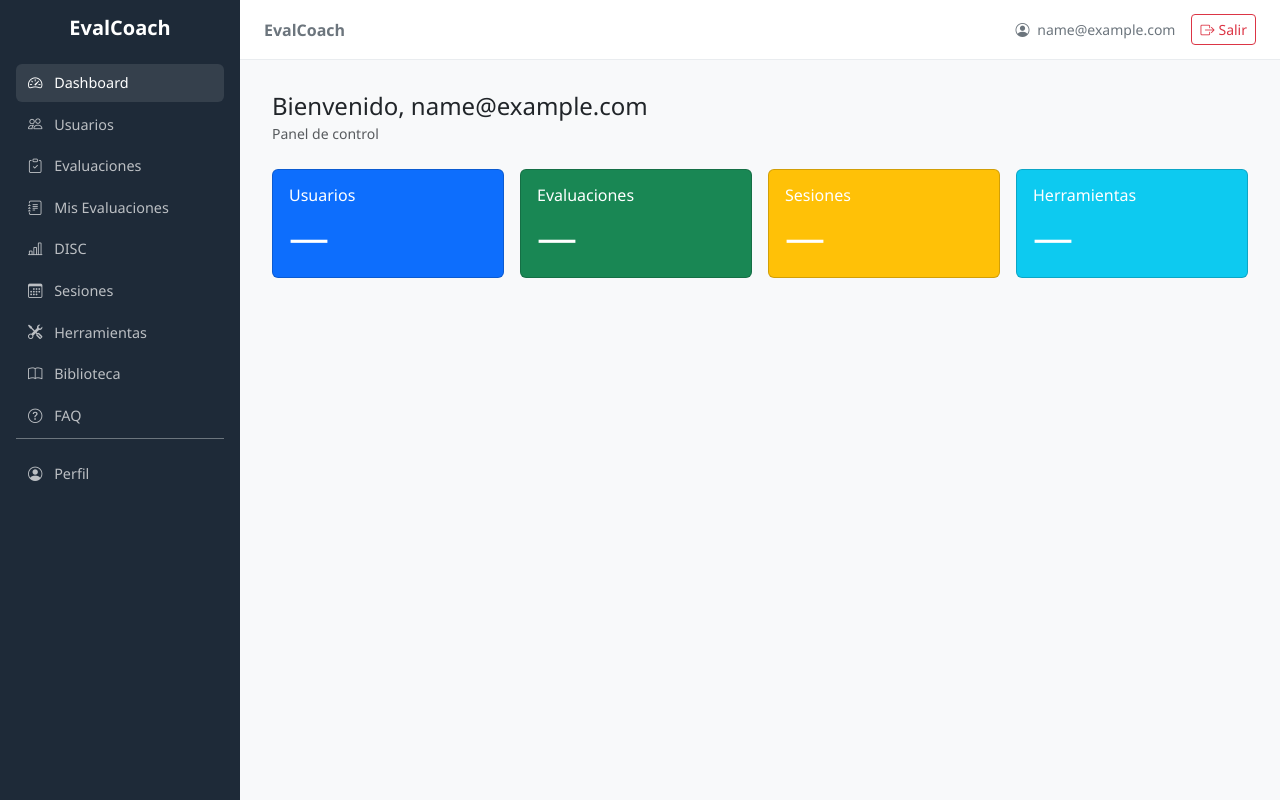
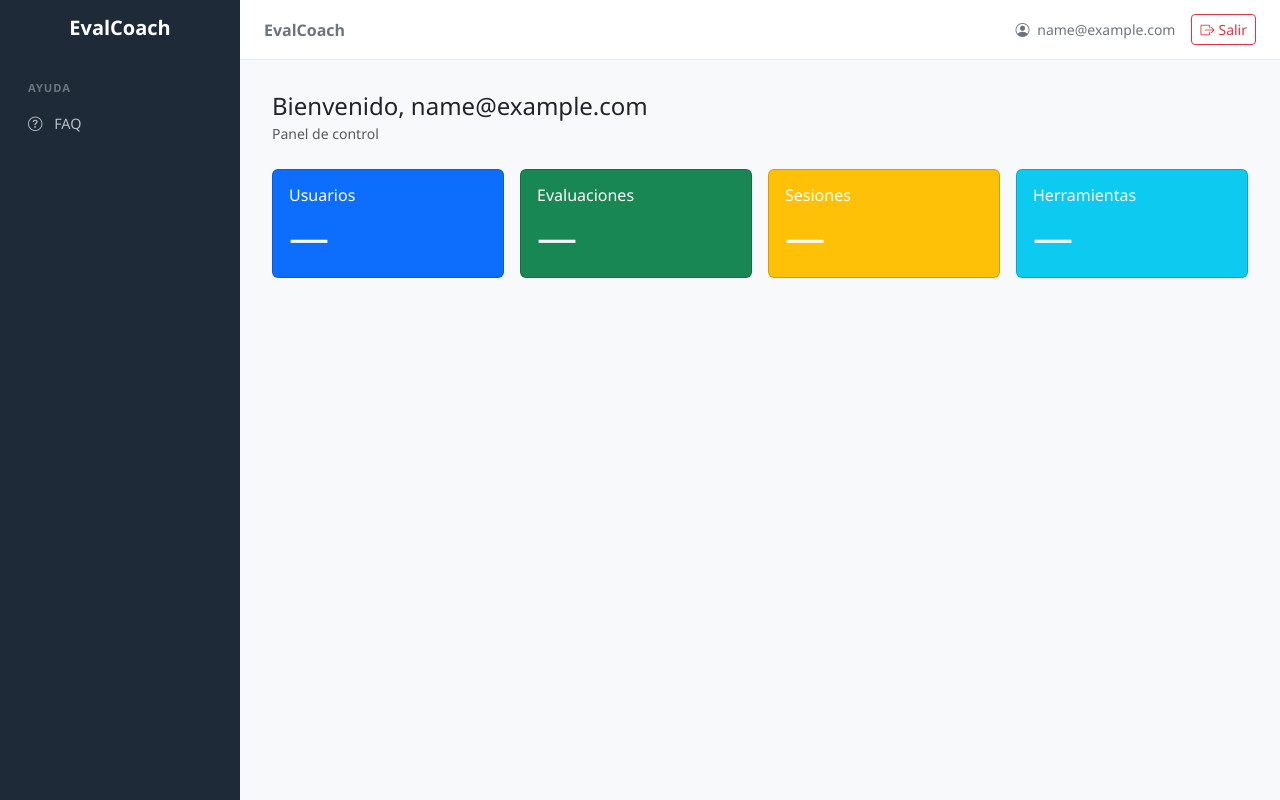
Before and after one commit to mmatus0/ProyectoAngular, an Angular app in the folder frontend/: page /dashboard in a window 1280 px wide. Built offline with nearby package versions, Linux system fonts and the light colour scheme; sample sign-in values are in the browser's storage.

Commit message:
Implementa perfilamiento

```diff
--- a/frontend/src/app/core/models/user.model.ts
+++ b/frontend/src/app/core/models/user.model.ts
@@ -4,5 +4,8 @@ export interface User {
   nombre?: string;
   apellido?: string;
   rol?: string;
+  rol_id?: number;
+  usuario?: string;
+  avatar?: string;
   token?: string;
 }
--- a/frontend/src/app/shared/components/sidebar/sidebar.component.css
+++ b/frontend/src/app/shared/components/sidebar/sidebar.component.css
@@ -21,3 +21,13 @@
   color: #fff;
   background-color: rgba(255, 255, 255, 0.1);
 }
+
+.nav-section-label {
+  font-size: 0.7rem;
+  font-weight: 600;
+  letter-spacing: 0.08em;
+  color: rgba(255, 255, 255, 0.35);
+  text-transform: uppercase;
+  padding: 0.5rem 0.75rem 0.25rem;
+  list-style: none;
+}
--- a/frontend/src/app/shared/components/sidebar/sidebar.component.html
+++ b/frontend/src/app/shared/components/sidebar/sidebar.component.html
@@ -1,15 +1,14 @@
 <nav class="sidebar d-flex flex-column p-3">
+
   <div class="sidebar-brand mb-4 text-center">
     <h5 class="fw-bold text-white mb-0">EvalCoach</h5>
     <small class="text-white-50">{{ user()?.rol }}</small>
   </div>
 
   <ul class="nav flex-column gap-1">
-    <li class="nav-item">
-      <a class="nav-link" routerLink="/dashboard" routerLinkActive="active">
-        <i class="bi bi-speedometer2 me-2"></i> Dashboard
-      </a>
-    </li>
+
+    @if (esAdminOCoach()) {
+      <li class="nav-section-label">NAVEGACIÓN</li>
 
       <li class="nav-item">
         <a class="nav-link" routerLink="/usuarios" routerLinkActive="active">
@@ -18,20 +17,26 @@
       </li>
 
       <li class="nav-item">
-      <a class="nav-link" routerLink="/evaluaciones" routerLinkActive="active">
-        <i class="bi bi-clipboard-check me-2"></i> Evaluaciones
+        <a class="nav-link" routerLink="/instituciones" routerLinkActive="active">
+          <i class="bi bi-building me-2"></i> Instituciones
         </a>
       </li>
 
       <li class="nav-item">
-      <a class="nav-link" routerLink="/mis-evaluaciones" routerLinkActive="active">
-        <i class="bi bi-journal-text me-2"></i> Mis Evaluaciones
+        <a class="nav-link" routerLink="/evaluaciones" routerLinkActive="active">
+          <i class="bi bi-clipboard-check me-2"></i> Tests
         </a>
       </li>
 
       <li class="nav-item">
         <a class="nav-link" routerLink="/disc" routerLinkActive="active">
-        <i class="bi bi-bar-chart-line me-2"></i> DISC
+          <i class="bi bi-bar-chart-line me-2"></i> Disc
+        </a>
+      </li>
+
+      <li class="nav-item">
+        <a class="nav-link" routerLink="/herramientas" routerLinkActive="active">
+          <i class="bi bi-tools me-2"></i> Herramientas
         </a>
       </li>
 
@@ -42,27 +47,46 @@
       </li>
 
       <li class="nav-item">
-      <a class="nav-link" routerLink="/herramientas" routerLinkActive="active">
-        <i class="bi bi-tools me-2"></i> Herramientas
+        <a class="nav-link" routerLink="/biblioteca" routerLinkActive="active">
+          <i class="bi bi-book me-2"></i> Biblioteca
+        </a>
+      </li>
+    }
+
+    @if (esCliente()) {
+      <li class="nav-section-label">MI ÁREA</li>
+
+      <li class="nav-item">
+        <a class="nav-link" routerLink="/mis-evaluaciones" routerLinkActive="active">
+          <i class="bi bi-journal-text me-2"></i> Mis Tests
         </a>
       </li>
 
       <li class="nav-item">
-      <a class="nav-link" routerLink="/biblioteca" routerLinkActive="active">
-        <i class="bi bi-book me-2"></i> Biblioteca
+        <a class="nav-link" routerLink="/herramientas" routerLinkActive="active">
+          <i class="bi bi-tools me-2"></i> Mis Herramientas
         </a>
       </li>
 
+      <li class="nav-item">
+        <a class="nav-link" routerLink="/sesiones" routerLinkActive="active">
+          <i class="bi bi-calendar3 me-2"></i> Mis Sesiones
+        </a>
+      </li>
+
+      <li class="nav-item">
+        <a class="nav-link" routerLink="/perfil" routerLinkActive="active">
+          <i class="bi bi-person-circle me-2"></i> Mi Perfil
+        </a>
+      </li>
+    }
+
+    <li class="nav-section-label mt-2">AYUDA</li>
     <li class="nav-item">
       <a class="nav-link" routerLink="/faq" routerLinkActive="active">
         <i class="bi bi-question-circle me-2"></i> FAQ
       </a>
     </li>
 
-    <li class="nav-item mt-auto pt-3 border-top border-secondary">
-      <a class="nav-link" routerLink="/perfil" routerLinkActive="active">
-        <i class="bi bi-person-circle me-2"></i> Perfil
-      </a>
-    </li>
   </ul>
 </nav>
--- a/frontend/src/app/shared/components/sidebar/sidebar.component.ts
+++ b/frontend/src/app/shared/components/sidebar/sidebar.component.ts
@@ -12,4 +12,20 @@ import { AuthService } from '../../../core/services/auth.service';
 export class SidebarComponent {
   authService = inject(AuthService);
   user = this.authService.currentUser;
+
+  esAdmin(): boolean {
+    return this.user()?.rol_id === 1;
+  }
+
+  esCoach(): boolean {
+    return this.user()?.rol_id === 2;
+  }
+
+  esCliente(): boolean {
+    return this.user()?.rol_id === 3;
+  }
+
+  esAdminOCoach(): boolean {
+    return this.esAdmin() || this.esCoach();
+  }
 }
```
Also changed, not shown: frontend/src/app/layout/main-layout.component.css (line endings or trailing spaces). Lines whose indentation alone changed are shown as unchanged.
